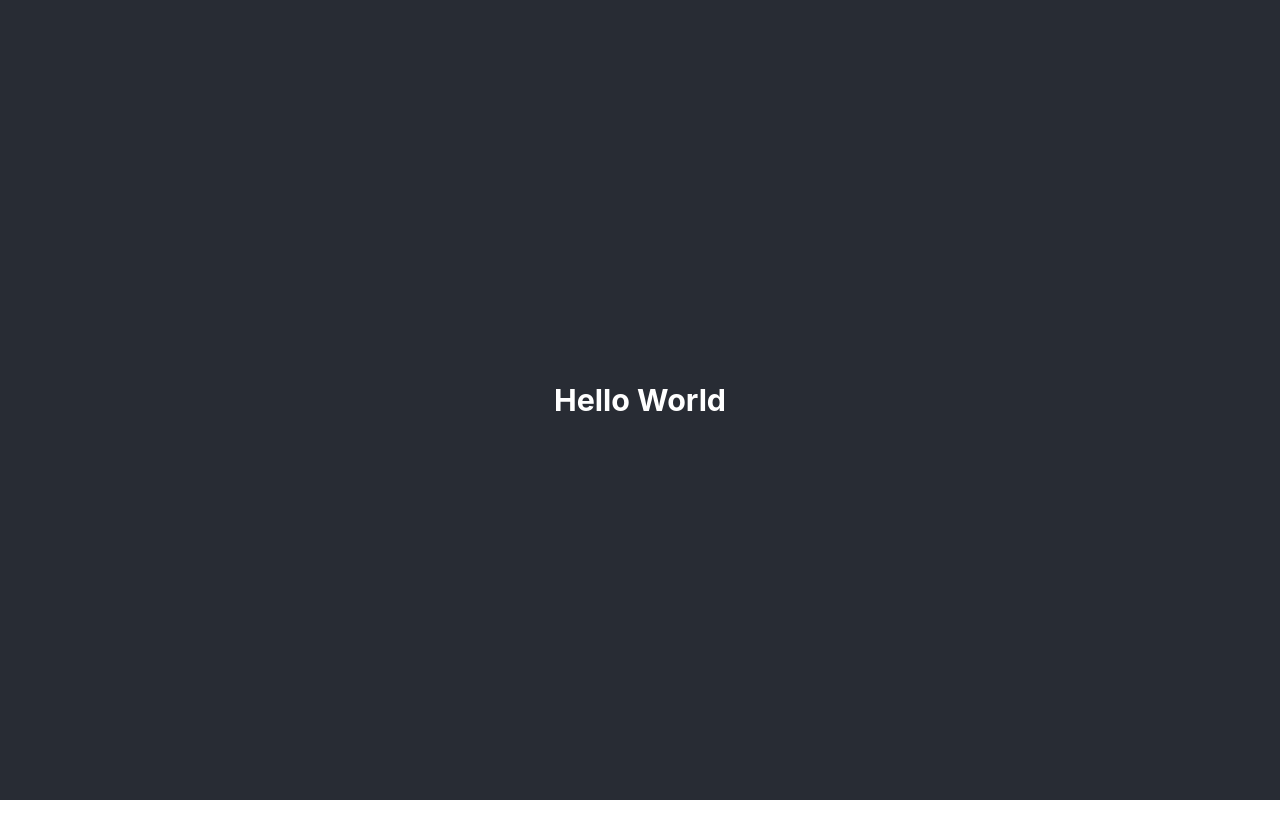
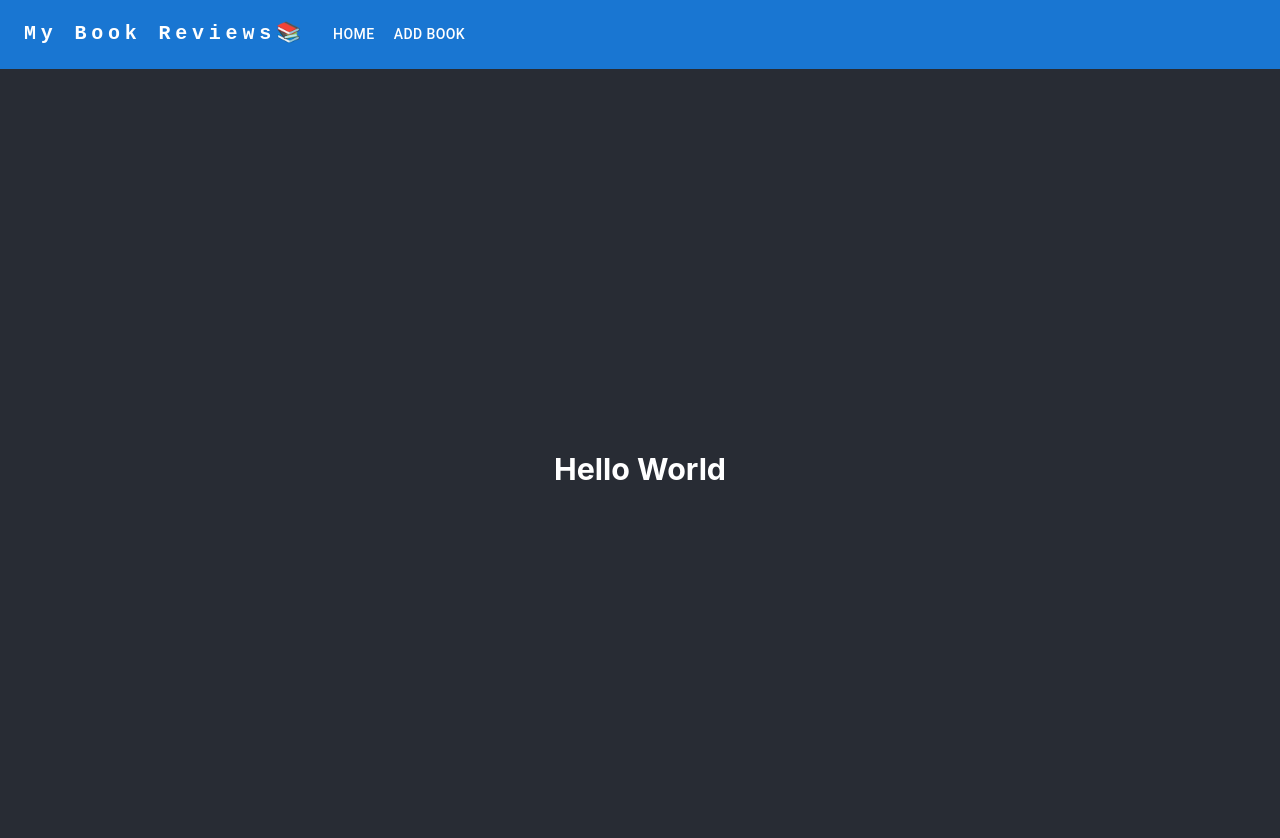
Before and after one commit to 602822/bookRatingSite, a React (Create React App) app: page / in a window 1280 px wide. Shown: the top 838 px of the page. Before the commit the page ends 800 px from the top, so only its background shows below. Built offline with nearby package versions, Linux system fonts and the light colour scheme.

Commit message:
added a appbar component

```diff
--- a/package.json
+++ b/package.json
@@ -3,6 +3,10 @@
   "version": "0.1.0",
   "private": true,
   "dependencies": {
+    "@emotion/react": "^11.11.4",
+    "@emotion/styled": "^11.11.0",
+    "@mui/icons-material": "^5.15.14",
+    "@mui/material": "^5.15.14",
     "@testing-library/jest-dom": "^5.17.0",
     "@testing-library/react": "^13.4.0",
     "@testing-library/user-event": "^13.5.0",
--- a/src/App.js
+++ b/src/App.js
@@ -1,9 +1,10 @@
-import logo from "./logo.svg";
 import "./App.css";
+import ResponsiveAppBar from "./components/AppBar";
 
 function App() {
   return (
     <div className="App">
+      <ResponsiveAppBar />
       <header className="App-header">
         <h3> Hello World </h3>
       </header>
--- /dev/null
+++ b/src/components/AppBar.js
@@ -0,0 +1,118 @@
+import * as React from "react";
+import AppBar from "@mui/material/AppBar";
+import Box from "@mui/material/Box";
+import Toolbar from "@mui/material/Toolbar";
+import IconButton from "@mui/material/IconButton";
+import Typography from "@mui/material/Typography";
+import Menu from "@mui/material/Menu";
+import MenuIcon from "@mui/icons-material/Menu";
+import Container from "@mui/material/Container";
+import Button from "@mui/material/Button";
+import MenuItem from "@mui/material/MenuItem";
+
+const pages = ["Home", "Add Book"];
+
+function ResponsiveAppBar() {
+  const [anchorElNav, setAnchorElNav] = React.useState(null);
+
+  const handleOpenNavMenu = (event) => {
+    setAnchorElNav(event.currentTarget);
+  };
+
+  const handleCloseNavMenu = () => {
+    setAnchorElNav(null);
+  };
+
+  return (
+    <AppBar position="static">
+      <Container maxWidth="xl">
+        <Toolbar disableGutters>
+          <Typography
+            variant="h6"
+            noWrap
+            component="a"
+            href="#app-bar-with-responsive-menu"
+            sx={{
+              mr: 2,
+              display: { xs: "none", md: "flex" },
+              fontFamily: "monospace",
+              fontWeight: 700,
+              letterSpacing: ".3rem",
+              color: "inherit",
+              textDecoration: "none",
+            }}
+          >
+            My Book Reviews📚
+          </Typography>
+
+          <Box sx={{ flexGrow: 1, display: { xs: "flex", md: "none" } }}>
+            <IconButton
+              size="large"
+              aria-label="account of current user"
+              aria-controls="menu-appbar"
+              aria-haspopup="true"
+              onClick={handleOpenNavMenu}
+              color="inherit"
+            >
+              <MenuIcon />
+            </IconButton>
+            <Menu
+              id="menu-appbar"
+              anchorEl={anchorElNav}
+              anchorOrigin={{
+                vertical: "bottom",
+                horizontal: "left",
+              }}
+              keepMounted
+              transformOrigin={{
+                vertical: "top",
+                horizontal: "left",
+              }}
+              open={Boolean(anchorElNav)}
+              onClose={handleCloseNavMenu}
+              sx={{
+                display: { xs: "block", md: "none" },
+              }}
+            >
+              {pages.map((page) => (
+                <MenuItem key={page} onClick={handleCloseNavMenu}>
+                  <Typography textAlign="center">{page}</Typography>
+                </MenuItem>
+              ))}
+            </Menu>
+          </Box>
+          <Typography
+            variant="h5"
+            noWrap
+            component="a"
+            href="#app-bar-with-responsive-menu"
+            sx={{
+              mr: 2,
+              display: { xs: "flex", md: "none" },
+              flexGrow: 1,
+              fontFamily: "monospace",
+              fontWeight: 700,
+              letterSpacing: ".3rem",
+              color: "inherit",
+              textDecoration: "none",
+            }}
+          >
+            My Book Reviews📚
+          </Typography>
+          <Box sx={{ flexGrow: 1, display: { xs: "none", md: "flex" } }}>
+            {pages.map((page) => (
+              <Button
+                key={page}
+                onClick={handleCloseNavMenu}
+                sx={{ my: 2, color: "white", display: "block" }}
+              >
+                {page}
+              </Button>
+            ))}
+          </Box>
+        </Toolbar>
+      </Container>
+    </AppBar>
+  );
+}
+export default ResponsiveAppBar;
```
Also changed, not shown: public/static/images/logo192.png (renamed from public/logo192.png), 1 other file (tests, documents, lock files or other folders).
